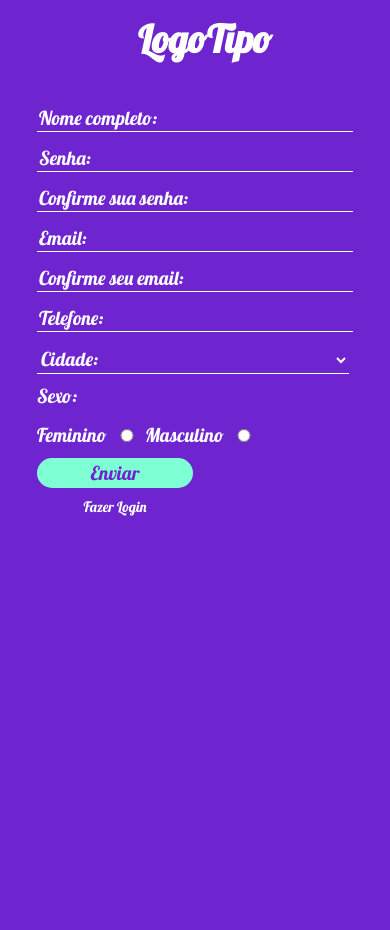
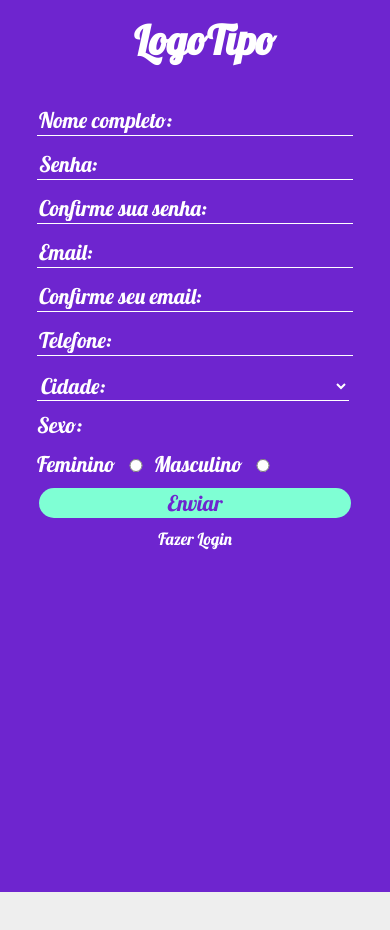
Before and after one commit to julieo-code/Site, a website: page cadastro.html in a window 390 px wide. After the commit the page ends 892 px from the top, so only its background shows below. Drawn offline with Linux system fonts and the light colour scheme.

Commit message:
Modificação na area de responsividade da página cadastro.

```diff
--- a/style.css
+++ b/style.css
@@ -178,7 +178,7 @@ html,body {
 @media screen and (max-width: 570px) {
     .cadastro {
         grid-template-columns: 1fr;
-        grid-template-rows: 90px 100vh;
+        grid-template-rows: 90px 95vh;
         grid-template-areas:
             'logo logo'
             'area-cadastro area-cadastro';
@@ -186,7 +186,7 @@ html,body {
 
     }
     .logo h1 {
-        font-size: 1.7em;
+        font-size: 1.8em;
     }
     .area-cadastro {
         padding-left: 0;
@@ -199,20 +199,21 @@ html,body {
     #telefone,
     #cidade {
         width: 80vw;
-        font-size: 0.8em;
+        font-size: 0.9em;
     }
     .formulario label,
     .botao-cadastro,
     .formulario p {
-        font-size: 0.8em;
+        font-size: 0.9em;
     }
     .botao-cadastro {
+        width: 80vw;
         align-self: center;
         height: 30px;
         margin-top: 10px;
     }
     .formulario a {
-        font-size: 0.6em;
+        font-size: 0.7em;
         color: white;
         text-decoration: none;
         align-self: center;
@@ -220,6 +221,9 @@ html,body {
     }
     .suporte {
         display: none;
+    }
+    .grupo {
+        align-self: center;
     }
 }
 /***************************** LOGIN *****************************/
```
